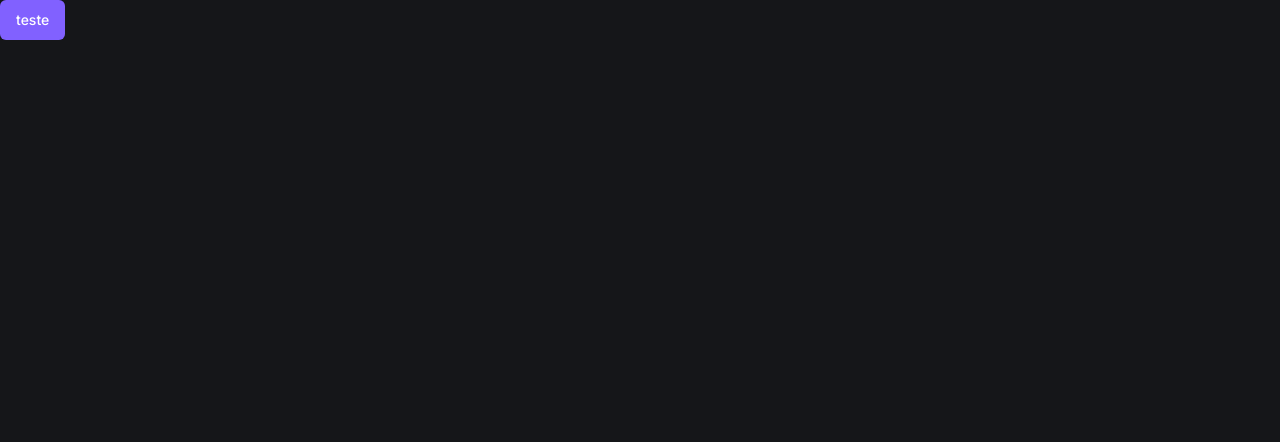
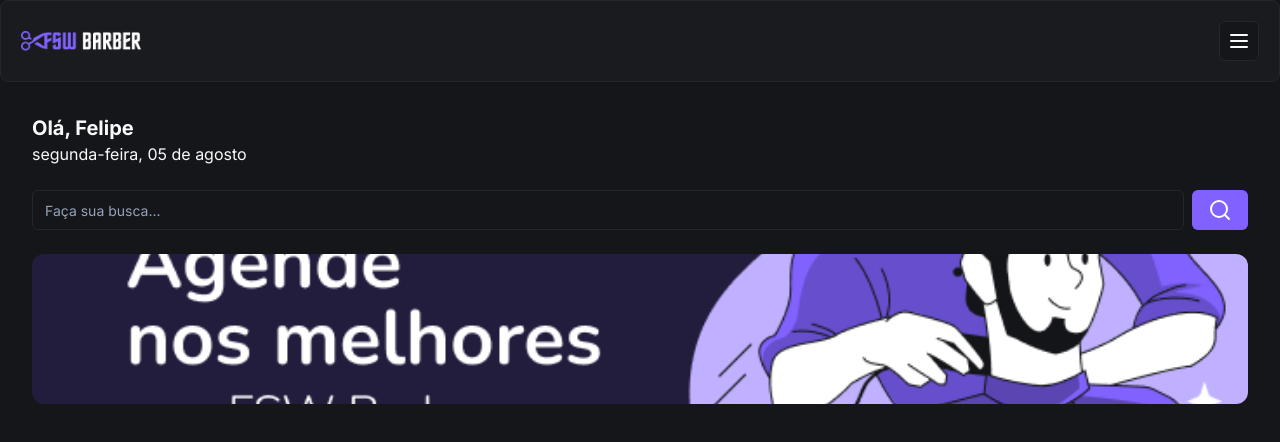
Before and after one commit to phhenrk/fsw-barber, a Next.js app: page / in a window 1280 px wide. Shown: the top 442 px of the page. Built offline with nearby package versions, Linux system fonts and the light colour scheme.

Commit message:
feat: add Header component and banner

```diff
--- /dev/null
+++ b/app/_components/header.tsx
@@ -0,0 +1,22 @@
+import Image from "next/image"
+import { Card, CardContent } from "./ui/card"
+import { Button } from "./ui/button"
+import { MenuIcon } from "lucide-react"
+
+const Header = () => {
+    return (
+        <Card>
+            <CardContent className="p-5 flex flex-row items-center justify-between">
+                <Image alt="logo fsw barber" src="/logo.png" height={18} width={120} />
+                <Button size="icon" variant="outline">
+                 <MenuIcon />
+
+                </Button>
+
+            </CardContent>
+
+        </Card>
+    )
+}
+
+export default Header
--- /dev/null
+++ b/app/_components/ui/card.tsx
@@ -0,0 +1,79 @@
+import * as React from "react"
+
+import { cn } from "@/app/_lib/utils"
+
+const Card = React.forwardRef<
+  HTMLDivElement,
+  React.HTMLAttributes<HTMLDivElement>
+>(({ className, ...props }, ref) => (
+  <div
+    ref={ref}
+    className={cn(
+      "rounded-lg border bg-card text-card-foreground shadow-sm",
+      className
+    )}
+    {...props}
+  />
+))
+Card.displayName = "Card"
+
+const CardHeader = React.forwardRef<
+  HTMLDivElement,
+  React.HTMLAttributes<HTMLDivElement>
+>(({ className, ...props }, ref) => (
+  <div
+    ref={ref}
+    className={cn("flex flex-col space-y-1.5 p-6", className)}
+    {...props}
+  />
+))
+CardHeader.displayName = "CardHeader"
+
+const CardTitle = React.forwardRef<
+  HTMLParagraphElement,
+  React.HTMLAttributes<HTMLHeadingElement>
+>(({ className, ...props }, ref) => (
+  <h3
+    ref={ref}
+    className={cn(
+      "text-2xl font-semibold leading-none tracking-tight",
+      className
+    )}
+    {...props}
+  />
+))
+CardTitle.displayName = "CardTitle"
+
+const CardDescription = React.forwardRef<
+  HTMLParagraphElement,
+  React.HTMLAttributes<HTMLParagraphElement>
+>(({ className, ...props }, ref) => (
+  <p
+    ref={ref}
+    className={cn("text-sm text-muted-foreground", className)}
+    {...props}
+  />
+))
+CardDescription.displayName = "CardDescription"
+
+const CardContent = React.forwardRef<
+  HTMLDivElement,
+  React.HTMLAttributes<HTMLDivElement>
+>(({ className, ...props }, ref) => (
+  <div ref={ref} className={cn("p-6 pt-0", className)} {...props} />
+))
+CardContent.displayName = "CardContent"
+
+const CardFooter = React.forwardRef<
+  HTMLDivElement,
+  React.HTMLAttributes<HTMLDivElement>
+>(({ className, ...props }, ref) => (
+  <div
+    ref={ref}
+    className={cn("flex items-center p-6 pt-0", className)}
+    {...props}
+  />
+))
+CardFooter.displayName = "CardFooter"
+
+export { Card, CardHeader, CardFooter, CardTitle, CardDescription, CardContent }
--- /dev/null
+++ b/app/_components/ui/input.tsx
@@ -0,0 +1,25 @@
+import * as React from "react"
+
+import { cn } from "@/app/_lib/utils"
+
+export interface InputProps
+  extends React.InputHTMLAttributes<HTMLInputElement> {}
+
+const Input = React.forwardRef<HTMLInputElement, InputProps>(
+  ({ className, type, ...props }, ref) => {
+    return (
+      <input
+        type={type}
+        className={cn(
+          "flex h-10 w-full rounded-md border border-input bg-background px-3 py-2 text-sm ring-offset-background file:border-0 file:bg-transparent file:text-sm file:font-medium placeholder:text-muted-foreground focus-visible:outline-none focus-visible:ring-2 focus-visible:ring-ring focus-visible:ring-offset-2 disabled:cursor-not-allowed disabled:opacity-50",
+          className
+        )}
+        ref={ref}
+        {...props}
+      />
+    )
+  }
+)
+Input.displayName = "Input"
+
+export { Input }
--- a/app/page.tsx
+++ b/app/page.tsx
@@ -1,9 +1,38 @@
 
+import { SearchIcon } from "lucide-react";
+import Header from "./_components/header";
 import { Button } from "./_components/ui/button";
+import { Input } from "./_components/ui/input";
+import Image from "next/image";
+
+const Home = () => {
+    return (
+        <div>
+
+            <Header />
+
+            <div className="p-8">
+                <h2 className="text-xl font-bold">Olá, Felipe</h2>
+                <p> segunda-feira, 05 de agosto</p>
+                <div className="mt-6 flex items-center gap-2">
+                    <Input placeholder="Faça sua busca..." />
+                    <Button>
+                        <SearchIcon />
+                    </Button>
+                </div>
+
+                <div className="relative mt-6 h-[150px] w-full">
+
+                    <Image alt="banner capa principal" src="/banner-01.png" fill
+                     className="rounded-xl object-cover" />
+
+                </div>
 
 
-const Home = () => {
- return <Button>teste</Button>
+            </div>
+
+        </div>
+    )
 };
 
 
```
Also changed, not shown: public/banner-01.png (added), public/logo.png (added).
